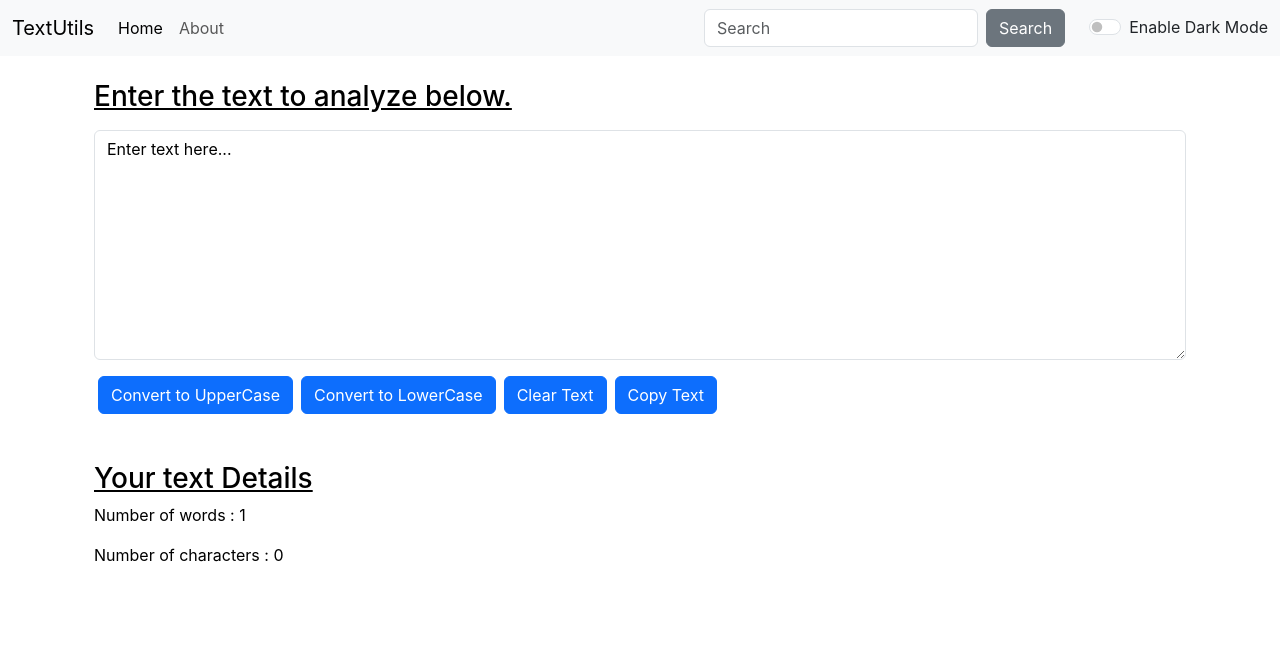
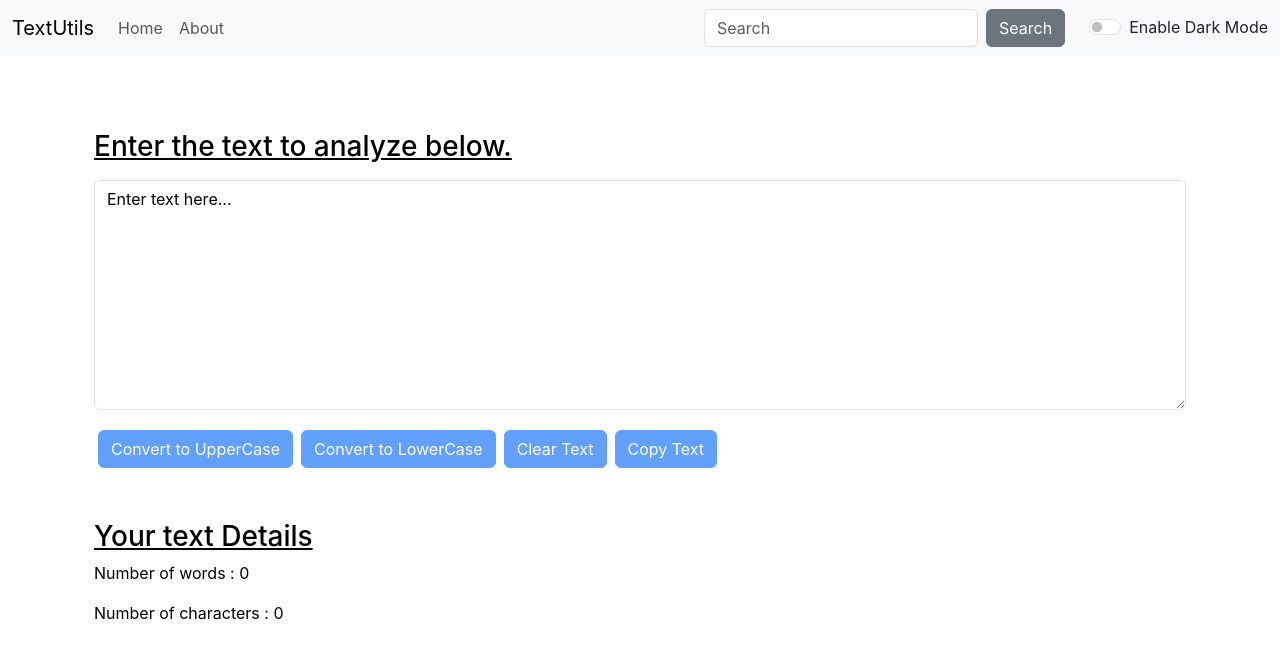
Before and after one commit to anshgupta6031/Text-Utility-App-Using-React.js, a React (Create React App) app: page / in a window 1280 px wide. Shown: the top 658 px of the page. Built offline with nearby package versions, Linux system fonts and the light colour scheme.

Commit message:
video 21 completed, fixed some issues

```diff
--- a/src/App.js
+++ b/src/App.js
@@ -6,7 +6,7 @@
 import About from './components/About';
 import Alert from './components/Alert';
 
-import { BrowserRouter as Router, Route, Routes, Link } from 'react-router-dom';
+import { BrowserRouter as Router, Route, Routes } from 'react-router-dom';
 
 
 function App() {
--- a/src/components/Alert.js
+++ b/src/components/Alert.js
@@ -6,14 +6,16 @@
 
 export default function Alert(props) {
 
-    const capitalize = (word)=>{
+    const capitalize = (word) => {
         const lower = word.toLowerCase()
         return lower[0].toUpperCase() + lower.substr(1)
     }
 
     return (
-        (props.alert) && <div className={`alert alert-${props.alert.type} alert-dismissible fade show`} role="alert">
-            <strong>{capitalize(props.alert.type)}</strong> : {props.alert.message}
+        <div style={{height: "50px"}}>                          {/* To avoid CLS(cumulative layout shift). */}
+            {(props.alert) && <div className={`alert alert-${props.alert.type} alert-dismissible fade show`} role="alert">
+                <strong>{capitalize(props.alert.type)}</strong> : {props.alert.message}
+            </div>}
         </div>
     )
 }
--- a/src/components/Navbar.js
+++ b/src/components/Navbar.js
@@ -12,14 +12,14 @@
 
     <nav className={`navbar navbar-expand-lg navbar-${props.mode} bg-${props.mode}`}>
         <div className="container-fluid">
-            <Link className="navbar-brand" to="/">{props.title}</Link>                  {/* the title sent as a prop is used..... */}
+            <Link className="navbar-brand" to="/">{props.title}</Link>                  {/* the title sent as a prop is used.....   Instead of anchor tag Link tag is used and in place of href, to is used....... */}
             <button className="navbar-toggler" type="button" data-bs-toggle="collapse" data-bs-target="#navbarSupportedContent" aria-controls="navbarSupportedContent" aria-expanded="false" aria-label="Toggle navigation">
                 <span className="navbar-toggler-icon"></span>
             </button>
             <div className="collapse navbar-collapse" id="navbarSupportedContent">
                 <ul className="navbar-nav me-auto mb-2 mb-lg-0">
                     <li className="nav-item">
-                        <Link className="nav-link active" aria-current="page" to="/">{props.home}</Link>                {/* used the default prop. */}
+                        <Link className="nav-link" aria-current="page" to="/">{props.home}</Link>                {/* used the default prop. */}
                     </li>
                     <li className="nav-item">
                         <Link className="nav-link" to="/about">{props.aboutText}</Link>
--- a/src/components/TextForm.js
+++ b/src/components/TextForm.js
@@ -48,7 +48,7 @@
 
     const copyText = () => {
         console.log("Copy Text was clicked...")
-        document.getElementById("myBox").select()                      //  to select the copied part........
+    //  document.getElementById("myBox").select()                      //  to select the copied part........
         navigator.clipboard.writeText(text)
 
         props.showAlert("Copied to Clipboard!", "success")
@@ -63,17 +63,17 @@
                     <textarea className={`form-control my-3 ${(props.mode === "dark")? "placeWhite" : "placeBlack"}`} id="myBox" rows="9" placeholder='Enter text here...' value={text} onChange={handleOnChange} style={{backgroundColor : (props.mode === "light")? ("white") : ("#4f4b4b"), color : (props.mode === "light")? ("black") : ("white")}} ></textarea>
                 </div>
 
-                <button className="btn btn-primary mx-1" onClick={handleUpClick}>Convert to UpperCase</button>
-                <button className="btn btn-primary mx-1" onClick={handleLoClick}>Convert to LowerCase</button>
-                <button className="btn btn-primary mx-1" onClick={clearText}>Clear Text</button>
-                <button className="btn btn-primary mx-1" onClick={copyText}>Copy Text</button>
+                <button disabled={text.length===0} className={`btn btn-${(props.mode === "light")? ("primary") : ("secondary")} mx-1 my-1`} onClick={handleUpClick}>Convert to UpperCase</button>
+                <button disabled={text.length===0} className={`btn btn-${(props.mode === "light")? ("primary") : ("secondary")} mx-1 my-1`} onClick={handleLoClick}>Convert to LowerCase</button>
+                <button disabled={text.length===0} className={`btn btn-${(props.mode === "light")? ("primary") : ("secondary")} mx-1 my-1`} onClick={clearText}>Clear Text</button>
+                <button disabled={text.length===0} className={`btn btn-${(props.mode === "light")? ("primary") : ("secondary")} mx-1 my-1`} onClick={copyText}>Copy Text</button>
             </div>
 
 
             <div className="container my-5" style={{color : (props.mode === "light")? ("black") : ("white")}}>
                 <h3><u>Your text Details</u></h3>
 
-                <p>Number of words : {text.split(" ").length}</p>
+                <p>Number of words : {text.split(/\s+/).filter((element)=>{return element.length !== 0}).length}</p>
                 <p>Number of characters : {text.length}</p>
             </div>
         </>
```
